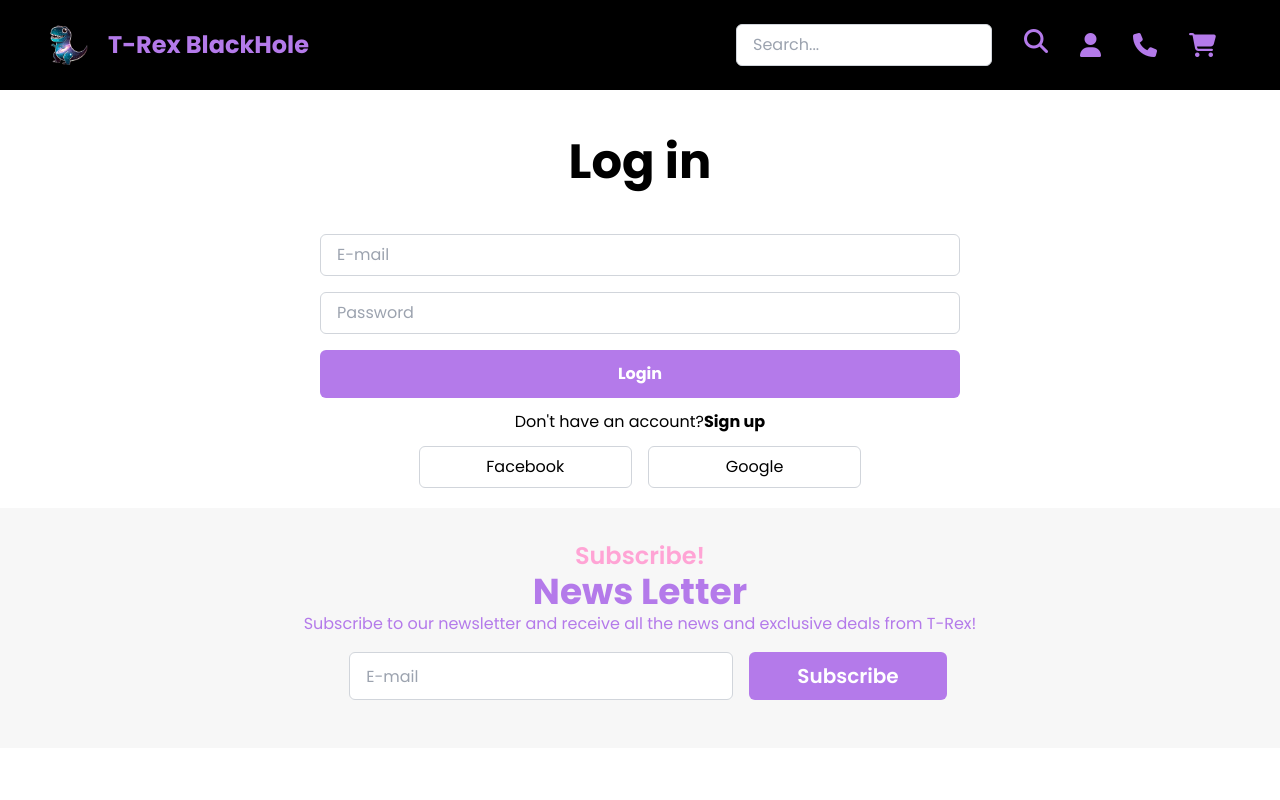
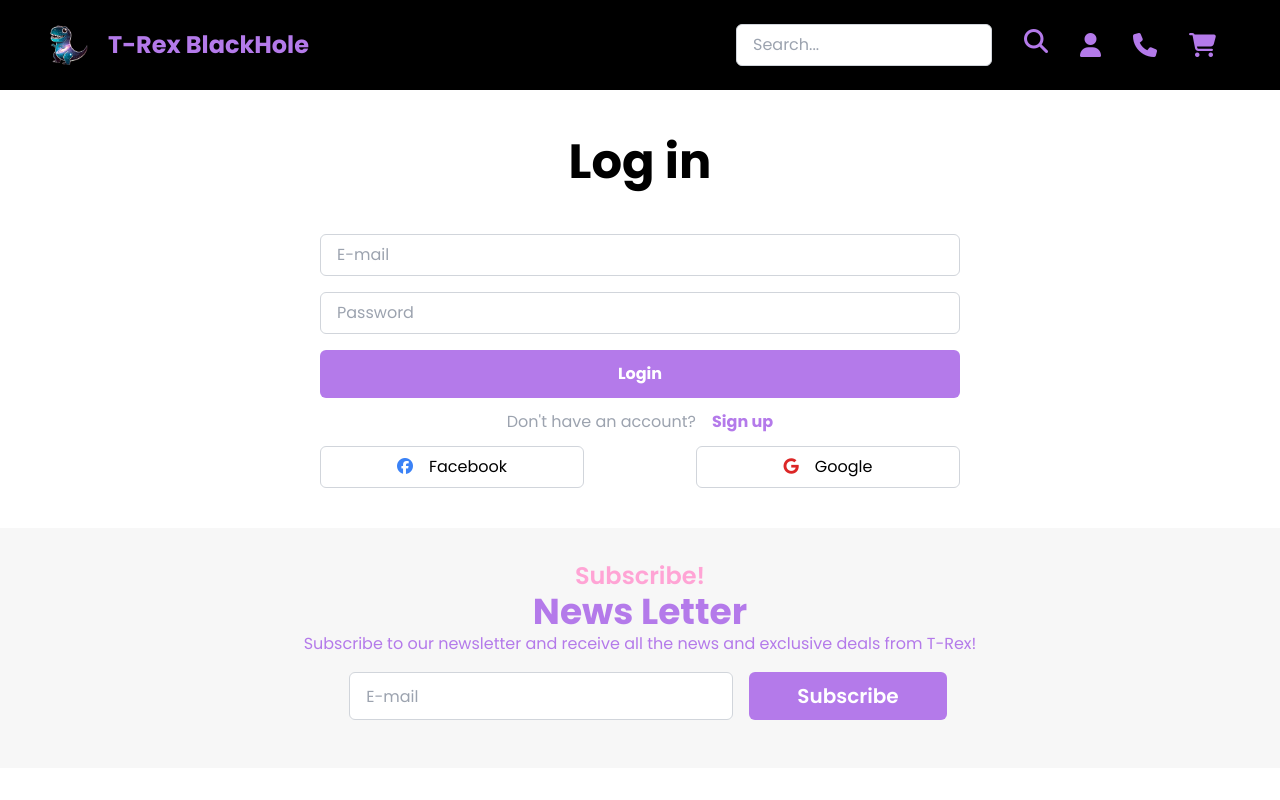
Before and after one commit to T-Rex-Back-Hole/Art-toy_Project, a React (Vite) app: page /login in a window 1280 px wide. Shown: the top 800 px of the page. Built offline with nearby package versions, Linux system fonts and the light colour scheme.

Commit message:
returning origin code

```diff
--- a/App.jsx
+++ b/App.jsx
@@ -10,6 +10,7 @@ import DetailModel from "./src/components/DetailModel";
 import Arttoy from "./src/pages/Arttoy";
 import Heroes from "./src/pages/Heroes";
 import Register from "./src/pages/Register";
+import PersonalInformation from "./src/pages/Personal";
 
 const App = () => {
   return (
@@ -24,6 +25,7 @@ const App = () => {
         <Route path="/art-toy" element={<Arttoy />} />
         <Route path="/hero" element={<Heroes />} />
         <Route path="/register" element={<Register />} />
+        <Route path="/personal" element={<PersonalInformation />} />
       </Routes>
       <Footer />
     </Router>
--- a/src/pages/Login.jsx
+++ b/src/pages/Login.jsx
@@ -1,6 +1,7 @@
 import React from "react";
 import Register from "./Register";
 import { Link } from "react-router-dom";
+import Account from "./Account";
 
 const Login = () => {
   return (
@@ -10,7 +11,7 @@ const Login = () => {
         id="form"
         className="flex flex-col justify-center lg:flex-row lg:justify-center"
       >
-        <form className="flex flex-col px-4 lg:flex-col lg:justify-center lg:space-y-4 lg:w-1/2 lg:px-0">
+        <form className="flex flex-col px-4 gap-y-4 lg:gap-y-0 lg:flex-col lg:justify-center lg:space-y-4 lg:w-1/2 lg:px-0">
           <input
             id="email"
             type="email"
@@ -23,41 +24,43 @@ const Login = () => {
             placeholder="Password"
             className="w-full rounded-full px-4 py-2 border border-gray-300 lg:rounded-md focus:ring-1 focus:outline-none"
           />
-
+          <Link to="/account">
             <div id="btn-login" className="flex w-full">
               <button
                 type="submit"
-              class="w-full rounded-full mt-4 font-bold bg-[#B47AEA] text-white py-3 px-6 mb-3 lg:mt-0 lg:rounded-md lg:hover:bg-purple-600 focus:outline-none"
+                class="w-full rounded-full mt-2 font-bold bg-[#B47AEA] text-white py-3 px-6 mb-3 lg:mt-0 lg:rounded-md lg:hover:bg-purple-600 focus:outline-none"
               >
                 Login
               </button>
             </div>
+          </Link>
         </form>
       </section>
-      <div id="go-to-register" className="text-center">
-        <p>
-          Don't have an account?
+      <div id="go-to-register" className="flex justify-center gap-4">
+        <p className="text-gray-400">Don't have an account?</p>
         <Link to="/register">
-            <button className="font-bold mb-3"> Sign up </button>
+          <button className="font-bold lg:mb-3 text-[#B47AEA]">
+            {" "}
+            Sign up{" "}
+          </button>
         </Link>
-        </p>
       </div>
       <div
         id="login-by"
-        className="flex flex-row lg:justify-center lg:flex-row lg:space-x-4 mb-5"
+        className="flex container justify-center gap-10 lg:gap-0 lg:w-1/2 lg:mx-auto lg:justify-between lg:space-x-28 mb-10"
       >
         <button
           id="facebook-login"
-          class="rounded-full w-1/2 lg:w-1/6 mt-4 md:mt-0 px-4 py-2 border border-gray-300 lg:rounded-md"
+          class="rounded-full w-2/5 mt-4 md:mt-0 py-2 border border-gray-300 lg:rounded-md lg:w-full lg:hover:bg-gray-100"
         >
-          <img></img>
+          <i class="fa-brands fa-facebook text-blue-500 mr-2 lg:mr-4 "></i>
           Facebook
         </button>
         <button
           id="google-login"
-          class="rounded-full w-1/2 lg:w-1/6 mt-4 md:mt-0 px-4 py-2 border border-gray-300 lg:rounded-md "
+          class="rounded-full w-2/5 mt-4 md:mt-0 py-2 border border-gray-300 lg:rounded-md lg:w-full lg:hover:bg-gray-100"
         >
-          <img></img>
+          <i class="fa-brands fa-google text-red-600 mr-2 lg:mr-4"></i>
           Google
         </button>
       </div>
--- a/src/pages/Personal-info.jsx
+++ b/src/pages/Personal.jsx
@@ -9,12 +9,13 @@ const PersonalInformation = () => {
           id="left-container"
           className="w-1/4 flex flex-col items-center p-2 bg-F7F7F7 lg:w-1/3"
         >
-          <img
+          {/* <img
             id="personal-pic"
             src="./images/banner2.png"
             alt=""
             className="rounded-full h-20 w-20"
-          ></img>
+          ></img> */}
+          <i class="fa-solid fa-circle-user text-6xl lg:text-9xl text-gray-400"></i>
           <div id="name" className="font-bold text-center mt-2">
             Pook Thatchai
           </div>
--- a/src/pages/Register.jsx
+++ b/src/pages/Register.jsx
@@ -10,58 +10,62 @@ const Register = () => {
         className="flex flex-col justify-center lg:flex-row lg:justify-center"
       >
         <form className="flex flex-col px-4 lg:flex-col lg:justify-center lg:space-y-4 lg:w-1/2 lg:px-0">
-          <p className="text-base my-0 px-3">Please fill below information</p>
+          <p className="text-base my-2 px-3 lg:my-0">
+            Please fill below information
+          </p>
+
           <input
             id="first-name"
             type="email"
             placeholder="First name"
-            className="w-full rounded-full px-4 py-2 border border-gray-300 lg:rounded-md focus:ring-1 focus:outline-none"
+            className="w-full rounded-full px-4 py-2 border mb-4 border-gray-300 lg:rounded-md focus:ring-1 focus:outline-none"
           />
           <input
             id="last-name"
             type="text"
             placeholder="Last Name"
-            className="w-full rounded-full px-4 py-2 border border-gray-300 lg:rounded-md focus:ring-1 focus:outline-none"
+            className="w-full rounded-full px-4 py-2 mb-4 border border-gray-300 lg:rounded-md focus:ring-1 focus:outline-none"
           />
           <input
             id="email"
             type="email"
             placeholder="E-mail"
-            className="w-full rounded-full px-4 py-2 border border-gray-300 lg:rounded-md focus:ring-1 focus:outline-none"
+            className="w-full rounded-full px-4 py-2 mb-4 border border-gray-300 lg:rounded-md focus:ring-1 focus:outline-none"
           />
           <input
             id="password"
             type="text"
             placeholder="Password"
-            className="w-full rounded-full px-4 py-2 border border-gray-300 lg:rounded-md focus:ring-1 focus:outline-none"
+            className="w-full rounded-full px-4 py-2 mb-4 border border-gray-300 lg:rounded-md focus:ring-1 focus:outline-none"
           />
 
           <div id="btn-create-account" className="flex w-full">
             <button
               type="submit"
-              class="w-full rounded-full mt-4 font-bold bg-[#B47AEA] text-white py-3 px-6 mb-3 lg:mt-0 lg:rounded-md lg:hover:bg-purple-600 focus:outline-none"
+              class="w-full rounded-full mt-2 font-bold bg-[#B47AEA] text-white py-3 px-6 mb-3 lg:mt-0 lg:rounded-md lg:hover:bg-purple-600 focus:outline-none"
             >
               Create account
             </button>
           </div>
         </form>
       </section>
+
       <div
         id="login-by"
-        className="flex flex-row lg:justify-center lg:flex-row lg:space-x-4 mb-10"
+        className="flex container justify-center gap-10 lg:gap-0 lg:w-1/2 lg:mx-auto lg:justify-between lg:space-x-28 mb-10"
       >
         <button
           id="facebook-login"
-          class="rounded-full w-1/2 lg:w-1/6 mt-4 md:mt-0 px-4 py-2 border border-gray-300 lg:rounded-md"
+          class="rounded-full w-2/5 mt-4 md:mt-0 py-2 border border-gray-300 lg:rounded-md lg:w-full lg:hover:bg-gray-100"
         >
-          <img></img>
+          <i class="fa-brands fa-facebook text-blue-500 mr-2 lg:mr-4"></i>
           Facebook
         </button>
         <button
           id="google-login"
-          class="rounded-full w-1/2 lg:w-1/6 mt-4 md:mt-0 px-4 py-2 border border-gray-300 lg:rounded-md "
+          class="rounded-full w-2/5 mt-4 md:mt-0 py-2 border border-gray-300 lg:rounded-md lg:w-full lg:hover:bg-gray-100"
         >
-          <img></img>
+          <i class="fa-brands fa-google text-red-600 mr-2 lg:mr-4"></i>
           Google
         </button>
       </div>
```
Lines whose indentation alone changed are shown as unchanged.
